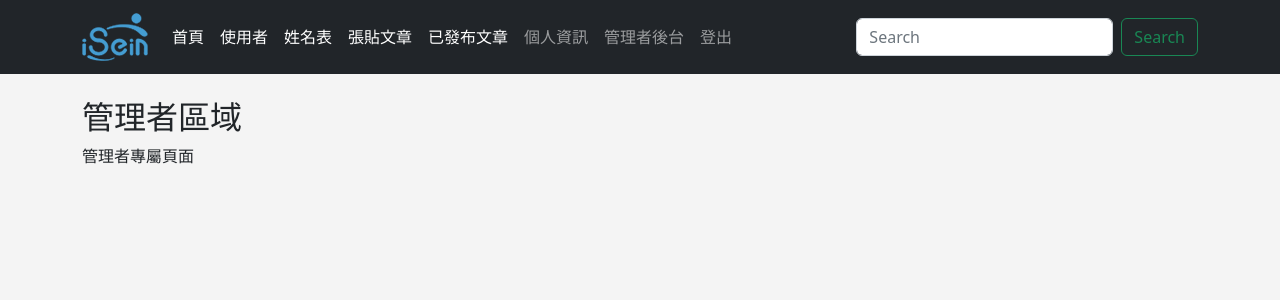
After one commit to hominchen/hominflask2, a Flask app: page /admin in a window 1280 px wide. The commit adds this page. Shown: the top 300 px of the page. Run offline with Flask 2, Linux system fonts and the light colour scheme; a user stored in the database is signed in; some libraries are stand-ins or nearby versions.

Commit message:
admin page

```diff
--- a/app.py
+++ b/app.py
@@ -327,6 +327,16 @@ def delete_post(id):
         posts = Posts.query.order_by(Posts.date_posted)
         return render_template("posts.html", posts=posts)
 
+#12 admin管理者頁面
+@app.route('/admin')
+def admin():
+    id = current_user.id
+    if id == 1:
+        return render_template('admin.html')
+    else:
+        flash('抱歉！ 你沒有相關權限...')
+    return redirect(url_for('dashboard'))
+
 #03 錯誤頁面
 @app.errorhandler(404)
 def page_not_found(e):
--- /dev/null
+++ b/templates/admin.html
@@ -0,0 +1,8 @@
+{% extends 'base.html' %}
+
+{% block content %}
+
+    <h2>管理者區域</h2>
+    <p>管理者專屬頁面</p>
+
+{% endblock %}
--- a/templates/navbar.html
+++ b/templates/navbar.html
@@ -30,8 +30,13 @@
 
           {% if current_user.is_authenticated %}
             <li class="nav-item">
-              <a class="nav-link" href="{{ url_for('dashboard') }}">管理</a>
+              <a class="nav-link" href="{{ url_for('dashboard') }}">個人資訊</a>
             </li>
+            {% if current_user.id == 1%}
+              <li class="nav-item">
+                <a class="nav-link" href="{{ url_for('admin') }}">管理者後台</a>
+              </li>
+            {% endif %}
             <li class="nav-item">
               <a class="nav-link" href="{{ url_for('logout') }}">登出</a>
             </li>
```
